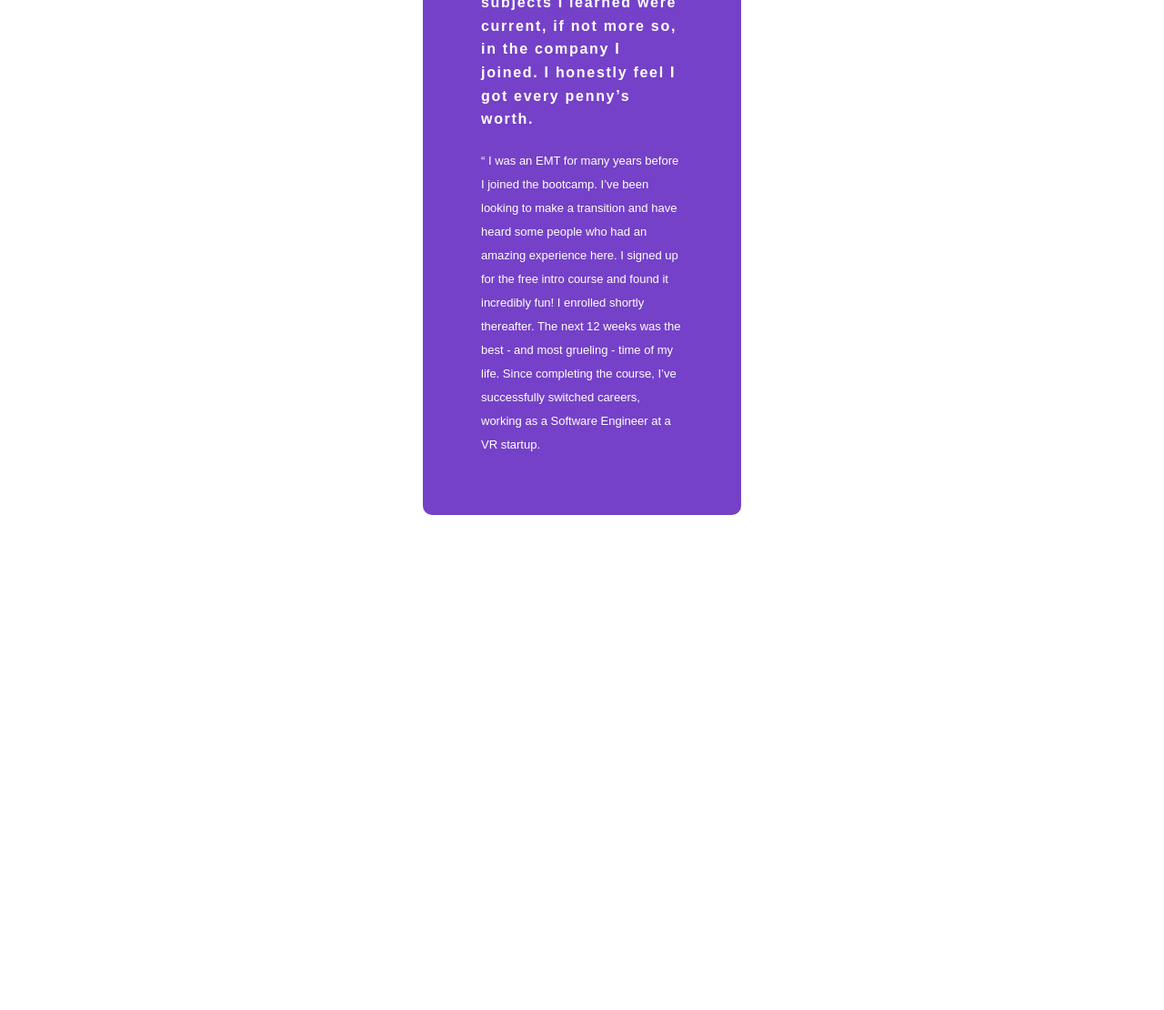
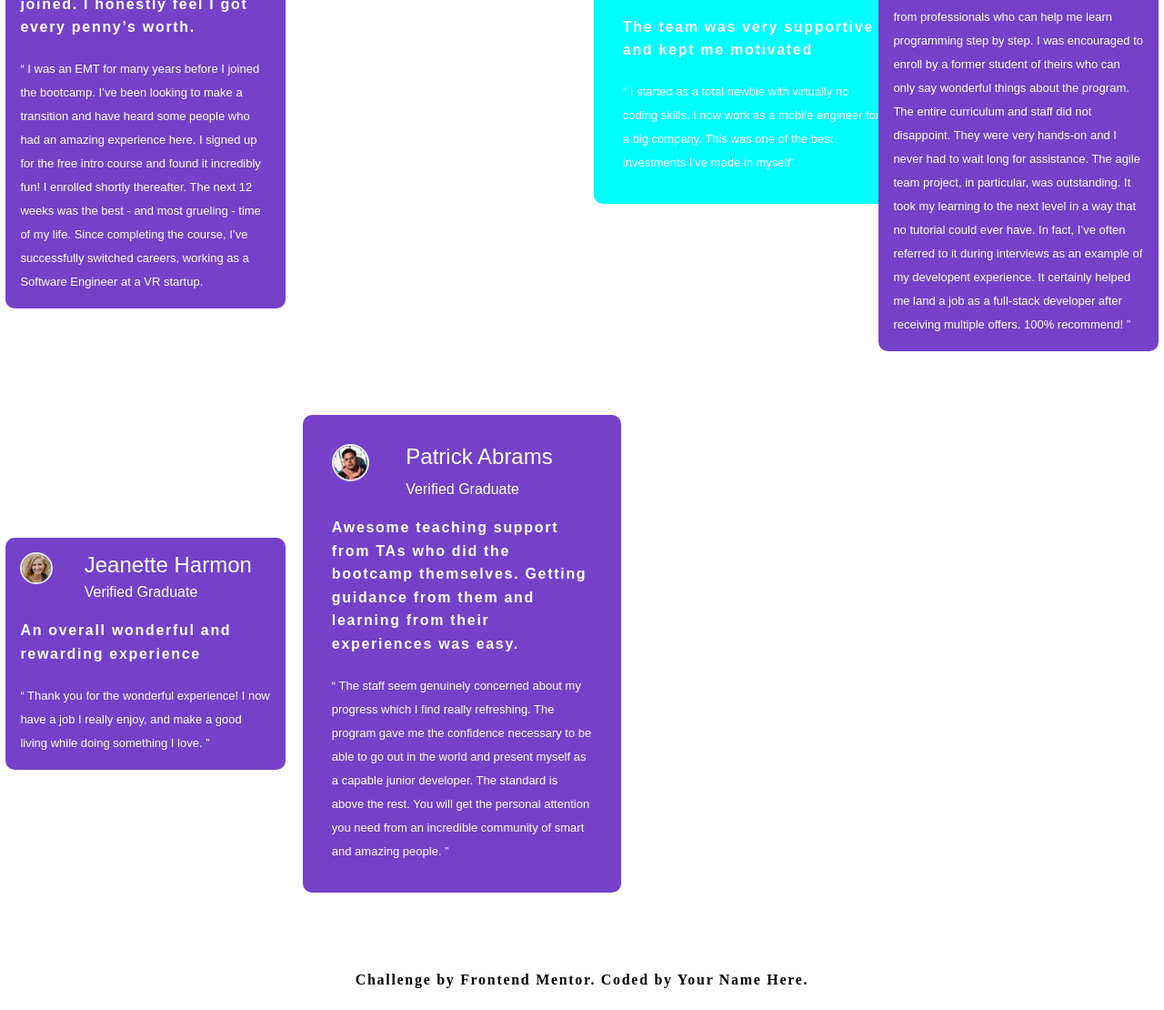
Before and after one commit to Al-Shimaa2001/Testimonials-grid-section, a plain HTML site: page index.html in a window 1280 px wide. Shown: the part 259-1369 px from the top of the page at 91% size. Before the commit the page ends 889 px from the top, so only its background shows below. Drawn offline with Linux system fonts and the light colour scheme.

Commit message:
Refactor testimonials section: update HTML structure and enhance CSS styles for better layout and readability

```diff
--- a/index.html
+++ b/index.html
@@ -15,54 +15,75 @@
     <main>
       <div class="card">
         <header>
-          <img src="./images/image-daniel.jpg" alt="the daniel photo" loading="lazy" />
+          <img
+            src="./images/image-daniel.jpg"
+            alt="the daniel photo"
+            loading="lazy"
+          />
           <h2>Daniel Clifford</h2>
           <span>Verified Graduate</span>
         </header>
         <p>
-            I received a job offer mid-course, and the subjects I learned were current, if not more so, in the company I joined. I honestly feel I got every penny’s worth.
+          I received a job offer mid-course, and the subjects I learned were
+          current, if not more so, in the company I joined. I honestly feel I
+          got every penny’s worth.
         </p>
         <article>
-            “ I was an EMT for many years before I joined the bootcamp. I’ve been looking to make a transition and have heard some people who had an amazing experience here. I signed up for the free intro course and found it incredibly fun! I enrolled shortly thereafter. The next 12 weeks was the best - and most grueling - time of my life. Since completing the course, I’ve successfully switched careers, working as a Software Engineer at a VR startup.
+          “ I was an EMT for many years before I joined the bootcamp. I’ve been
+          looking to make a transition and have heard some people who had an
+          amazing experience here. I signed up for the free intro course and
+          found it incredibly fun! I enrolled shortly thereafter. The next 12
+          weeks was the best - and most grueling - time of my life. Since
+          completing the course, I’ve successfully switched careers, working as
+          a Software Engineer at a VR startup.
         </article>
-      </div>
-      <!-- <div class="card">
-        <header>
-          <img src="" alt="" />
-          <h2></h2>
-          <span></span>
-        </header>
-        <p></p>
-        <article></article>
       </div>
       <div class="card">
         <header>
-          <img src="" alt="" />
-          <h2></h2>
-          <span></span>
+          <img src="./images/image-jonathan.jpg" alt="jonathan photo" />
+          <h2>Jonathan Walters</h2>
+          <span>Verified Graduate</span>
         </header>
-        <p></p>
-        <article></article>
+        <p>The team was very supportive and kept me motivated</p>
+        <article>
+          “ I started as a total newbie with virtually no coding skills. I now
+          work as a mobile engineer for a big company. This was one of the best
+          investments I’ve made in myself"
+        </article>
       </div>
       <div class="card">
         <header>
-          <img src="" alt="" />
-          <h2></h2>
-          <span></span>
+          <img src="./images/image-jeanette.jpg" alt="jeanette photo" />
+          <h2>Jeanette Harmon</h2>
+          <span>Verified Graduate</span>
         </header>
-        <p></p>
-        <article></article>
+        <p>An overall wonderful and rewarding experience </p>
+        <article>“ Thank you for the wonderful experience! I now have a job I really enjoy, and make a good living while doing something I love. ” </article>
       </div>
       <div class="card">
         <header>
-          <img src="" alt="" />
-          <h2></h2>
-          <span></span>
+          <img src="./images/image-patrick.jpg" alt="image-patrick" />
+          <h2> Patrick Abrams</h2>
+          <span>Verified Graduate</span>
         </header>
-        <p></p>
-        <article></article>
-      </div> -->
+        <p>Awesome teaching support from TAs who did the bootcamp themselves. Getting guidance from them and learning from their experiences was easy.</p>
+        <article> “ The staff seem genuinely concerned about my progress which I find really refreshing. The program gave me the confidence necessary to be able to go out in the world and present myself as a capable junior developer. The standard is above the rest. You will get the personal attention you need from an incredible community of smart and amazing people. ” </article>
+      </div>
+      <div class="card">
+        <header>
+          <img src="./images//image-kira.jpg" alt="image-kira" />
+          <h2>
+            Kira Whittle
+          </h2>
+          <span>Verified Graduate</span>
+        </header>
+        <p>Such a life-changing experience. Highly recommended!</p>
+        <article> “ Before joining the bootcamp, I’ve never written a line of code. I needed some structure from professionals who can help me learn programming step by step. I was encouraged to enroll by a former student of theirs who can only say wonderful things about the program. The entire curriculum and staff did not disappoint. They were very hands-on and I never had to wait long for assistance. The agile team project, in particular, was outstanding. It took my learning to the next level in a way that no tutorial could ever have. In fact, I’ve often referred to it during interviews as an example of my developent experience. It certainly helped me land a job as a full-stack developer after receiving multiple offers. 100% recommend! ”</article>
+      </div>
+
     </main>
-    <footer></footer>
+    <footer>
+        <p>Challenge by Frontend Mentor. Coded by Your Name Here.</p>
+    </footer>
   </body>
 </html>
--- a/style.css
+++ b/style.css
@@ -26,7 +26,7 @@ main {
 .card {
   max-width: 350px;
   padding: 5%;
-  margin: 5%;
+  margin:2%;
   background-color: var(--Purple500);
   border-radius: 10px;
   color: var(--White);
@@ -64,3 +64,63 @@ article {
   line-height: 2;
   text-align: start;
 }
+footer p{
+   text-align: center;
+}
+.card:nth-child(2){
+grid-column: 3/ span 2;
+grid-row: 1/ 1;
+/* grid-area: 1 1 1 2; */
+background-color: aqua;
+}
+.card:nth-child(3){
+grid-column:1 / span;
+grid-row: 2/ span 1;
+/* grid-area: 1 1 1 2; */
+}
+.card:nth-child(4){
+grid-column:2 / span 2;
+grid-row: 2/ span 2;
+/* grid-area: 1 1 1 2; */
+}
+.card:nth-child(5){
+grid-column:4 /4;
+grid-row: 1/ 2;
+/* grid-area: 1 1 1 2; */
+}
+ @media screen  and (min-width:990px){
+main{
+ display: grid;
+ grid-template-columns: repeat(4,1fr);
+ grid-template-rows: repeat(2,1fr);
+}
+
+.card:nth-child(1){
+  background-image: url(./images/bg-pattern-quotation.svg);
+background-repeat: no-repeat;
+background-position: top right;
+grid-column:1/ 2;
+
+}
+.card:nth-child(2){
+grid-column: 3/ span 2;
+grid-row: 1/ 1;
+/* grid-area: 1 1 1 2; */
+background-color: aqua;
+}
+.card:nth-child(3){
+grid-column:1 / span;
+grid-row: 2/ span 1;
+/* grid-area: 1 1 1 2; */
+}
+.card:nth-child(4){
+grid-column:2 / span 2;
+grid-row: 2/ span 2;
+/* grid-area: 1 1 1 2; */
+}
+.card:nth-child(5){
+grid-column:4 /4;
+grid-row: 1/ 2;
+/* grid-area: 1 1 1 2; */
+}
+ }
```
